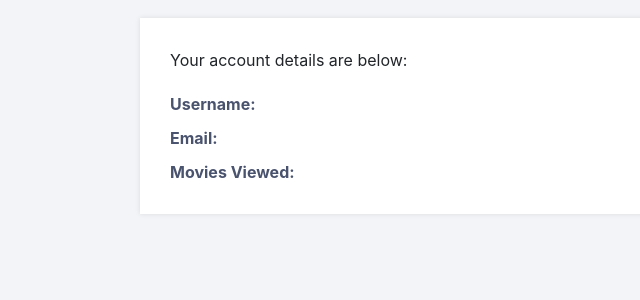
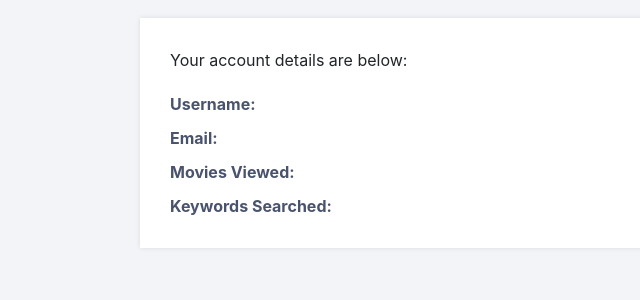
Before and after one commit to benhprentice/MovieDatabase, a Flask app: page /profile in a window 1280 px wide. Shown: the part 144-444 px from the top of the page, without its empty margins (0-640 px from the left). Run offline with Flask 2, Linux system fonts and the light colour scheme; the visitor is signed in with stand-in values (Sample User, id 1); parts of the project's set-up code (start-up, migrations or seed data) failed here and were passed over; some libraries are stand-ins or nearby versions.

Commit message:
We are done!

```diff
--- a/server.py
+++ b/server.py
@@ -58,7 +58,7 @@
 conn.commit()
 cursor_setup.execute('DROP TABLE IF EXISTS moviesSearched')
 conn.commit()
-cursor_setup.execute('CREATE TABLE moviesSearched(title text, genre text)')
+cursor_setup.execute('CREATE TABLE moviesSearched(keyword text, title text)')
 conn.commit()
 cursor_setup.close()
 
@@ -215,7 +215,7 @@
             moviez = Xgenres
             print(Xgenres[0][0])
             for i in Xgenres:
-                cursor.execute('INSERT INTO moviesSearched (title, genre) VALUES (?, ?)', (title, i[0],))
+                cursor.execute('INSERT INTO moviesSearched (keyword, title) VALUES (?, ?)', (title, i[0],))
             conn.commit()
             return render_template('home.html', username=session['username'], genres=genresList, moviez=Xgenres)
 
@@ -267,9 +267,11 @@
         user = cursor.fetchone()
         cursor.execute('SELECT DISTINCT title FROM viewedMovies')
         movies = cursor.fetchall()
+        cursor.execute('SELECT DISTINCT keyword FROM moviesSearched')
+        keywords = cursor.fetchall()
 
         # Show the profile page with user info
-        return render_template('profile.html', user=user, movies=movies)
+        return render_template('profile.html', user=user, movies=movies, keyword=keywords)
 
     # User is not loggedin redirect to login page
     return redirect(url_for('login'))
--- a/templates/profile.html
+++ b/templates/profile.html
@@ -16,9 +16,18 @@
                 <td>{{ user[2] }}</td>
             </tr>
             <tr>
-            <td class ="yoyo">Movies Viewed:</td>
+                <td class="yoyo">Movies Viewed:</td>
                 <td>
                     {% for i in movies %}
+                        {{ i[0] }}
+                        <br>
+                    {% endfor %}
+                </td>
+            </tr>
+            <tr>
+                <td class="yoyo">Keywords Searched:</td>
+                <td>
+                    {% for i in keyword %}
                         {{ i[0] }}
                         <br>
                     {% endfor %}
```
Lines whose indentation alone changed are shown as unchanged.
